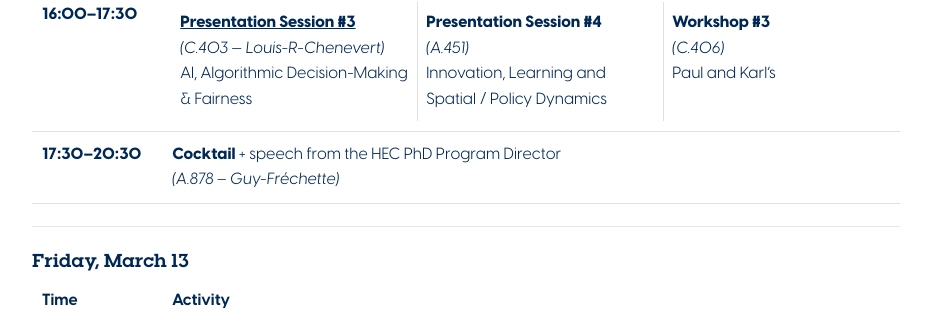
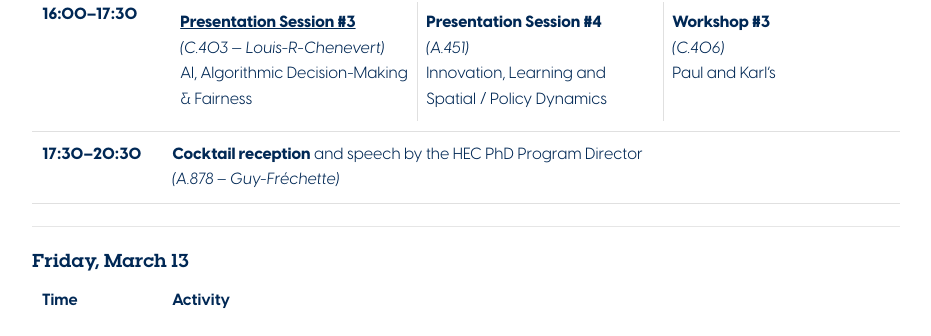
Before and after one commit to juanseripe/symposium2026, a Jekyll site: the page built from docs/en/programme.md, in a window 1280 px wide and 900 px high, scrolled down 922 px. Shown: the part 114-450 px from the top of the window, without its empty margins (174-1105 px from the left). Built offline with Jekyll 4.4.1, drawn with Linux system fonts in a browser that asks for light colours.

Commit message:
Problem fixed

```diff
--- a/docs/_config.yml
+++ b/docs/_config.yml
@@ -6,4 +6,4 @@ url: "https://www.phdsymposium2026.ca"
 collections:
   sessions:
     output: true
-    permalink: /sessions/:name/
+    permalink: /sessions/:name.html
--- a/docs/en/programme.md
+++ b/docs/en/programme.md
@@ -100,7 +100,7 @@ title: Program
     <tr>
       <td><strong>17:30–20:30</strong></td>
       <td>
-        <strong>Cocktail</strong> + speech from the HEC PhD Program Director<br>
+        <strong>Cocktail reception</strong> and speech by the HEC PhD Program Director<br>
         <em>(A.878 – Guy-Fréchette)</em>
       </td>
     </tr>
```
